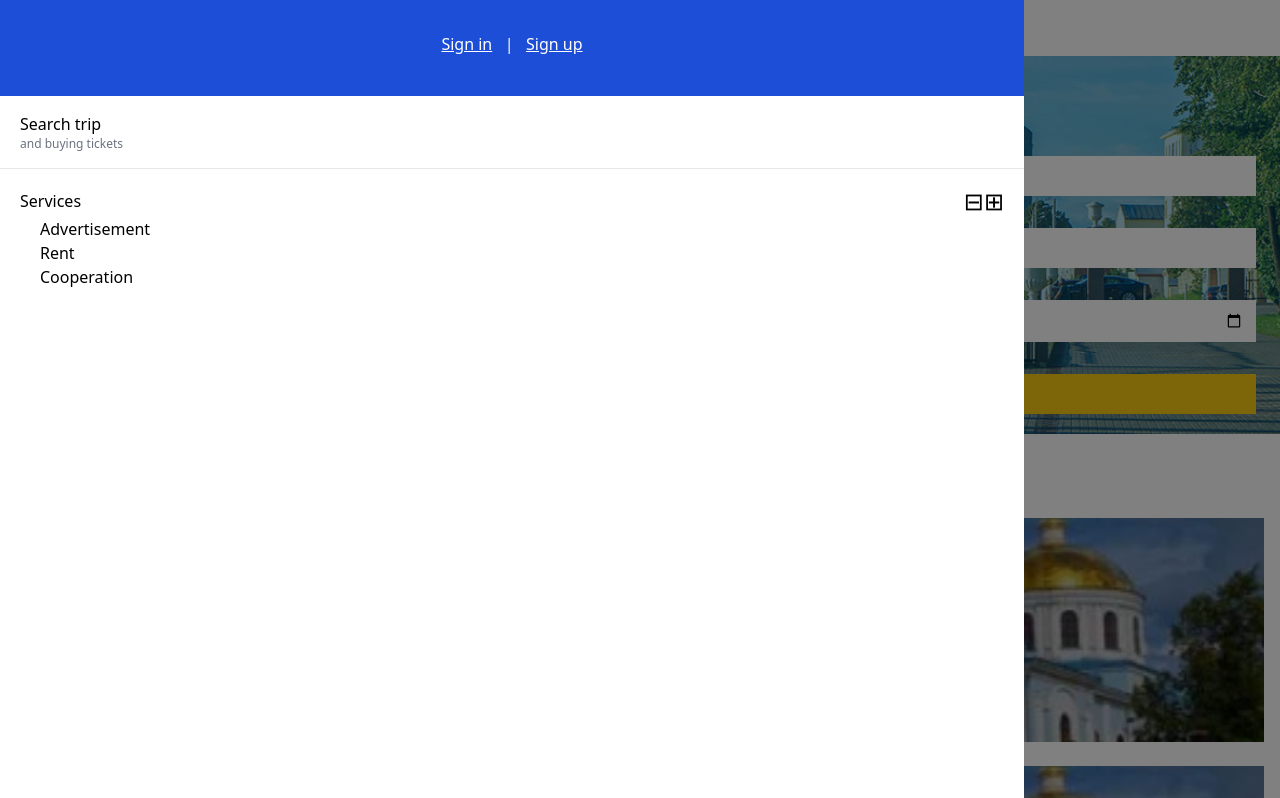
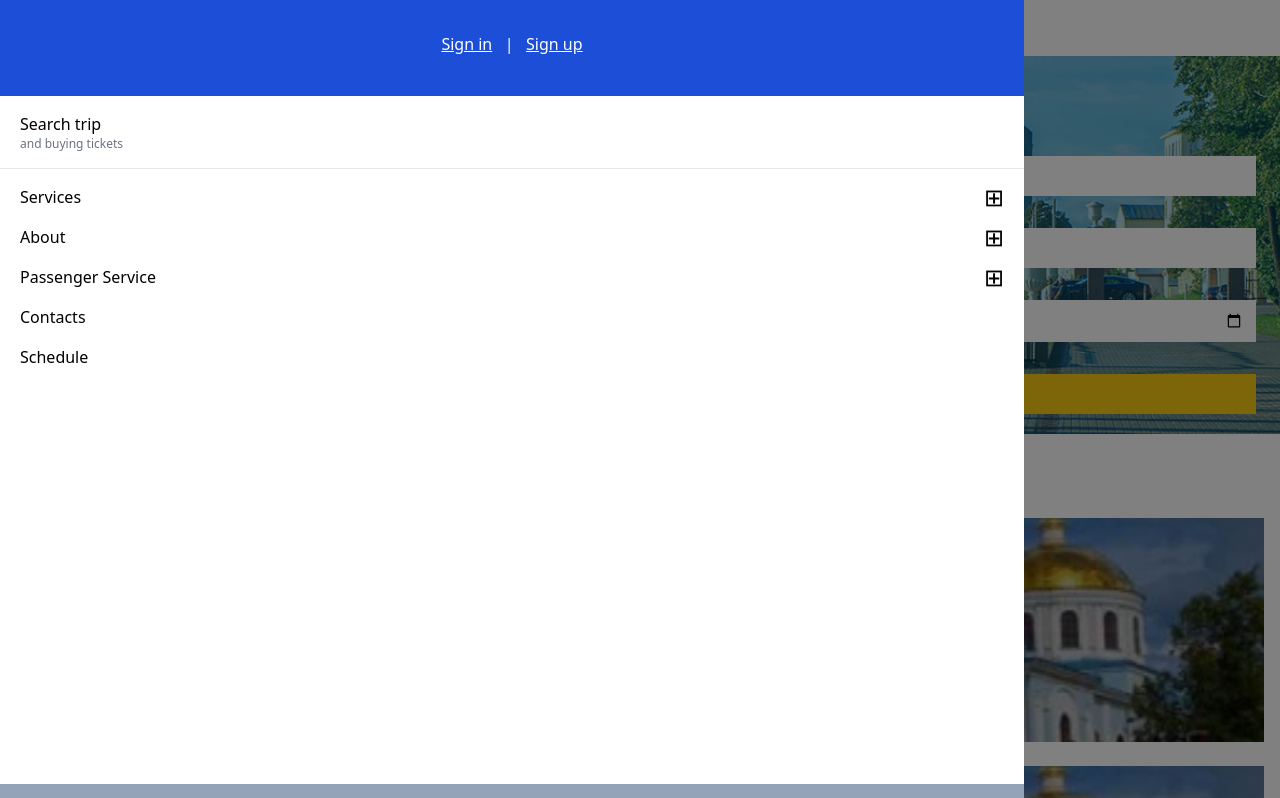
Before and after one commit to Komakk/bus-station, a React (Vite) app: page / in a window 1280 px wide. Shown: the top 798 px of the page. Built offline with nearby package versions, Linux system fonts and the light colour scheme.

Commit message:
fixed nav

```diff
--- a/src/App.tsx
+++ b/src/App.tsx
@@ -1,3 +1,4 @@
+import ListItem from "./ListItem";
 import VKWidget from "./VKWidget";
 import YandexMap from "./YandexMap";
 
@@ -18,7 +19,7 @@ export default function App() {
           Bus Station
         </h1>
       </header>
-      <div className=" fixed w-4/5 h-full top-0 bg-white z-50">
+      <div className=" fixed overflow-auto w-4/5 h-full top-0 bg-white z-50">
         <div className=" p-8 h-24 bg-blue-700 text-center text-white">
           <a className=" underline cursor-pointer">Sign in</a>
           {` ${"\u00A0"} | ${"\u00A0"} `}
@@ -32,22 +33,31 @@ export default function App() {
         </div>
         <nav className=" py-4 px-5">
           <ul>
-            <li>
-              <div className=" flex justify-between items-center">
-                <span>Services</span>
-                <div className="  text-2xl">
-                  {"\u229F"}
-                  {"\u229E"}
-                </div>
-              </div>
-              <ul className=" px-5">
-                <li>Advertisement</li>
-                <li>Rent</li>
-                <li>Cooperation</li>
-              </ul>
-            </li>
+            <ListItem
+              title="Services"
+              src="/#"
+              innerList={["Advertisement", "Rent", "Cooperation"]}
+            />
+            <ListItem
+              title="About"
+              src="/#"
+              innerList={["Management and stations", "Vacancies", "News"]}
+            />
+            <ListItem
+              title="Passenger Service"
+              src="/#"
+              innerList={[
+                "Boarding and ticket return",
+                "Ticket reservation",
+                "Trip rules",
+                "Passenger insurance",
+              ]}
+            />
+            <ListItem title="Contacts" src="/#" />
+            <ListItem title="Schedule" src="/#" />
           </ul>
         </nav>
+        <div className=" fixed w-4/5 bottom-0 p-2 bg-slate-400"></div>
       </div>
       <div className=" fixed top-0 left-0 w-full h-full z-40 backdrop-brightness-50"></div>
       <main>
--- /dev/null
+++ b/src/ListItem.tsx
@@ -0,0 +1,38 @@
+import { useState } from "react";
+
+interface ListItemProps {
+  title: string;
+  src: string;
+  innerList?: string[];
+}
+
+export default function ListItem({ title, src, innerList }: ListItemProps) {
+  const [isInnerListHidden, setIsInnerListHidden] = useState(true);
+  const innerListStyle = isInnerListHidden ? "px-5 hidden" : "px-5 block";
+  return (
+    <li>
+      <a
+        href={src}
+        className=" flex relative justify-between items-center cursor-pointer mb-4"
+        onClick={() => setIsInnerListHidden(!isInnerListHidden)}
+      >
+        <span>{title}</span>
+        {innerList && (
+          <span className=" absolute right-0 text-2xl">
+            {isInnerListHidden ? "\u229E" : "\u229F"}
+          </span>
+        )}
+      </a>
+      <ul className={innerListStyle}>
+        {innerList &&
+          innerList.map((item) => (
+            <li key={item}>
+              <a className=" mb-4 block" href="/#">
+                {item}
+              </a>
+            </li>
+          ))}
+      </ul>
+    </li>
+  );
+}
```
